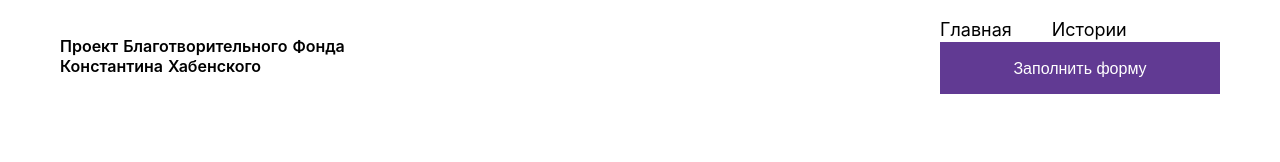
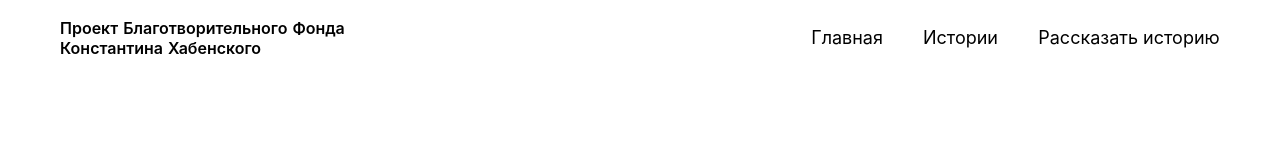
Before and after one commit to rak-lechitsya/project, a Nuxt app: page /stories in a window 1280 px wide. Shown: the top 162 px of the page. Built offline with nearby package versions, Linux system fonts and the light colour scheme.

Commit message:
It works!

```diff
--- a/components/Header.vue
+++ b/components/Header.vue
@@ -6,7 +6,7 @@
 </template>
 
 <script>
-import Menu from '@/components/Menu'
+import Menu from '@/components/ui/Menu'
 export default {
   components: {
     'main-menu': Menu,
@@ -20,7 +20,6 @@ export default {
     margin: 0 auto;
     padding: 18px 60px 18px;
     background-color: white;
-    color: black;
     display: flex;
     justify-content: space-between;
     align-items: center;
@@ -32,25 +31,6 @@ export default {
     font-weight: 600;
     font-size: 16px;
     line-height: 20px;
-
+    color: black;
   }
-
-  .main-header /deep/ a {
-    color: black;
-    text-decoration: none;
-    font-weight: normal;
-    font-size: 18px;
-    line-height: 24px;
-    margin: 0 40px 0 0;
-
-  }
-
-  .main-header /deep/ :last-of-type {
-    margin-right: 0;
-  }
-
-  .main-header /deep/ a:hover {
-    opacity: .5;
-  }
-
 </style>
--- a/components/Menu.vue
+++ /dev/null
@@ -1,23 +0,0 @@
-<template>
-    <nav class="main-header__menu">
-        <nuxt-link to="/">Главная</nuxt-link>
-        <a href="" target="blanc">Истории</a>
-        <header-button @btnClick="$emit('btnClick')">Рассказать историю</header-button>
-  </nav>
-</template>
-
-<script>
-import Button from '@/components/ui/Button';
-export default {
-  components: {
-    'header-button': Button,
-  }
-}
-</script>
-
-
-<style scoped>
-    a {
-        transition: opacity .8s;
-    }
-</style>
--- a/components/Stories.vue
+++ b/components/Stories.vue
@@ -13,7 +13,7 @@
 
 <script>
 import Title from '@/components/ui/Title';
-import Story from '@/components/Story';
+import Story from '@/components/ui/Story';
 export default {
   components: {
     story: Story,
--- a/components/ui/Button.vue
+++ b/components/ui/Button.vue
@@ -1,15 +1,18 @@
 <template>
     <div>
-        <button class="button" @click="$emit('btnClick')">Заполнить форму</button>
+        <button class="button" @click="$emit('btnClick')">{{text}}</button>
     </div>
 </template>
 
 <script>
-    export default {}
+    export default {
+        props: ['text']
+    }
 </script>
 
 <style scoped>
 .button {
+  font-family: 'Inter', monospace, Arial, sans-serif;
   background-color: #613a93;
   color: white;
   width: 280px;
@@ -22,5 +25,6 @@
   line-height: 19px;
   text-align: center;
   cursor: pointer;
+
 }
 </style>
--- /dev/null
+++ b/components/ui/Menu.vue
@@ -0,0 +1,58 @@
+<template>
+    <nav class="menu">
+        <nuxt-link class = "menu__element" to="/">Главная</nuxt-link>
+        <nuxt-link class = "menu__element" to="/stories">Истории</nuxt-link>
+        <header-button class = "menu__element menu__element_button" :text = 'text' @btnClick="$emit('btnClick')" />
+    </nav>
+</template>
+
+<script>
+import Button from '@/components/ui/Button';
+export default {
+  components: {
+    'header-button': Button,
+  },
+
+  data(){
+    return {
+      text: 'Рассказать историю'
+    }
+  }
+}
+</script>
+
+
+<style scoped>
+  .menu {
+    display: flex;
+  }
+
+  .menu__element {
+    color: black;
+    text-decoration: none;
+    font-weight: normal;
+    font-size: 18px;
+    line-height: 24px;
+    margin-right: 40px;
+    transition: opacity .5s;
+  }
+
+  .menu__element:hover {
+    opacity: .5;
+  }
+
+  .menu__element:last-child {
+    margin-right: 0;
+  }
+
+  .menu__element_button /deep/ button {
+    background-color: white;
+    color: black;
+    width: 182px;
+    height: 24px;
+    font-style: normal;
+    font-weight: normal;
+    font-size: 18px;
+    line-height: 24px;
+  }
+</style>
--- a/components/ui/Paragraph.vue
+++ b/components/ui/Paragraph.vue
@@ -6,7 +6,7 @@
     </div>
     <div>
       <p class="paragraph__text">{{ textFirst }}</p>
-      <share-button @btnClick="$emit('btnClick')" v-if = "textSecond === ''" class="paragraph__share-button"  />
+      <share-button :text = 'text' @btnClick="$emit('btnClick')" v-if = "textSecond === ''" class="paragraph__share-button"  />
       <p v-else class="paragraph__text">{{ textSecond }}</p>
     </div>
   </div>
@@ -20,6 +20,12 @@ export default {
   },
 
   props: ['textFirst', 'textSecond', 'spanFirst', 'spanSecond'],
+
+  data() {
+    return {
+      text: 'Заполнить форму'
+    }
+  }
 };
 </script>
 
--- a/components/Story.vue
+++ b/components/ui/Story.vue
@@ -9,7 +9,6 @@
 <script>
   export default {
     props: ['url', 'name', 'content'],
-
   }
 </script>
 
--- a/layouts/default.vue
+++ b/layouts/default.vue
@@ -2,17 +2,20 @@
   <div>
     <upside @btnClick='popupChange' />
     <nuxt />
+    <footer-x />
     <popup v-if='popupShown' @closeClick='popupChange' />
   </div>
 </template>
 
 <script>
 import Header from '@/components/Header';
+import Footer from '@/components/Footer';
 import Popup from '@/components/Popup';
 export default {
   components: {
     upside: Header,
     popup: Popup,
+    'footer-x': Footer
   },
 
   methods: {
--- a/pages/index.vue
+++ b/pages/index.vue
@@ -9,7 +9,6 @@
     <share @btnClick='popupChange' />
     <statistics />
     <about />
-    <footer-x />
     <popup v-if='popupShown' @closeClick='popupChange' />
   </div>
 </template>
@@ -23,8 +22,6 @@ import Stories from '@/components/Stories';
 import Instagram from '@/components/Instagram';
 import Statistics from '@/components/Statistics';
 import Banner from '@/components/ui/Banner';
-import Footer from '@/components/Footer';
-import Banner from '@/components/ui/Banner';
 import Popup from '@/components/Popup';
 export default {
   components: {
@@ -36,8 +33,7 @@ export default {
     stories: Stories,
     statistics: Statistics,
     banner: Banner,
-    popup: Popup,
-    'footer-x': Footer
+    popup: Popup
   },
 
   methods: {
```
